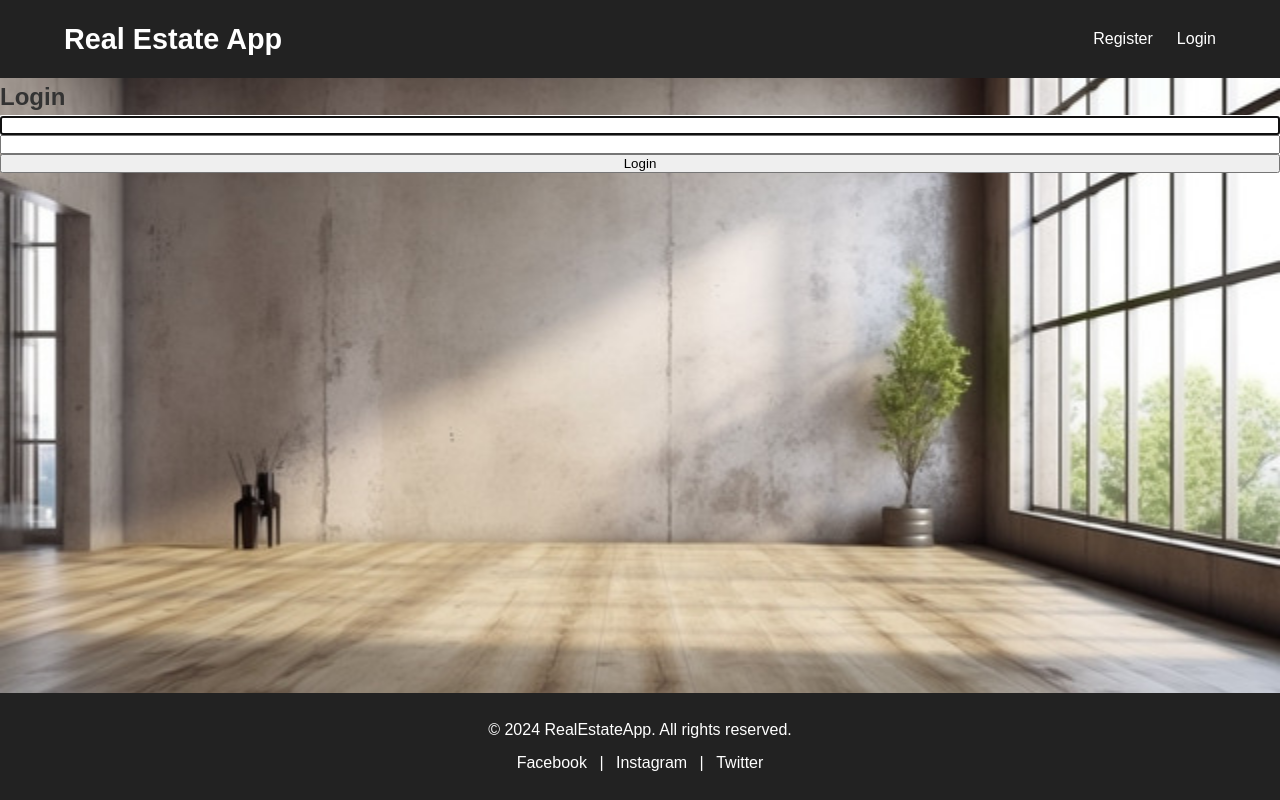
After one commit to Petar-Koprinkov/Real-Estate-Web-Application, a Django app: page /account/login/ in a window 1280 px wide. The commit adds this page. Run offline with Django 5.2, Linux system fonts and the light colour scheme.

Commit message:
feat: Added cuntionality to login and logout

```diff
--- a/real_estate_web_application/accounts/urls.py
+++ b/real_estate_web_application/accounts/urls.py
@@ -1,7 +1,10 @@
+from django.contrib.auth.views import LogoutView
 from django.urls import path
-
 from real_estate_web_application.accounts import views
 
 urlpatterns = [
+    path('login/', views.CustomLoginView.as_view(), name='login'),
     path('register/', views.RegisterView.as_view(), name='register'),
+    path('logout/', LogoutView.as_view(), name='logout'),
+
 ]
--- a/real_estate_web_application/accounts/views.py
+++ b/real_estate_web_application/accounts/views.py
@@ -1,4 +1,5 @@
 from django.contrib.auth import get_user_model, login
+from django.contrib.auth.views import LoginView
 from django.urls import reverse_lazy
 from django.views.generic import CreateView
 from real_estate_web_application.accounts.forms import CustomUserCreationForm
@@ -16,3 +17,7 @@ class RegisterView(CreateView):
         response = super().form_valid(form)
         login(self.request, self.object)
         return response
+
+
+class CustomLoginView(LoginView):
+    template_name = 'accounts/login.html'
--- a/real_estate_web_application/settings.py
+++ b/real_estate_web_application/settings.py
@@ -11,6 +11,8 @@ https://docs.djangoproject.com/en/5.1/ref/settings/
 """
 
 from pathlib import Path
+
+from django.urls import reverse_lazy
 
 # Build paths inside the project like this: BASE_DIR / 'subdir'.
 BASE_DIR = Path(__file__).resolve().parent.parent
@@ -137,3 +139,5 @@ MEDIA_ROOT = BASE_DIR / 'media'
 DEFAULT_AUTO_FIELD = 'django.db.models.BigAutoField'
 
 AUTH_USER_MODEL = 'accounts.CustomUser'
+LOGIN_REDIRECT_URL = reverse_lazy('home')
+LOGOUT_REDIRECT_URL = reverse_lazy('home')
--- /dev/null
+++ b/templates/accounts/login.html
@@ -0,0 +1,12 @@
+{% extends 'base.html' %}
+{% block content %}
+    <div class="login-container">
+        <h2>Login</h2>
+        <form method="post">
+            {{ form.username }}
+            {{ form.password }}
+            {% csrf_token %}
+            <button type="submit">Login</button>
+        </form>
+    </div>
+{% endblock %}
--- a/templates/base.html
+++ b/templates/base.html
@@ -20,10 +20,13 @@
                     <li><a href="#">Properties</a></li>
                     <li><a href="#">Create Listings</a></li>
                     <li><a href="#">Profile</a></li>
-                    <li><a href="#">Logout</a></li>
+                    <form method="post" action="{% url 'logout' %}">
+                        {% csrf_token %}
+                        <button class="button" type="submit"><i>Logout</i></button>
+                    </form>
                 {% else %}
                     <li><a href="{% url 'register' %}">Register</a></li>
-                    <li><a href="#">Logout</a></li>
+                    <li><a href="{% url 'login' %}">Login</a></li>
                 {% endif %}
             </ul>
         </nav>
```
Also changed, not shown: templates/accounts/logout.html (added, +10 -0 lines).
